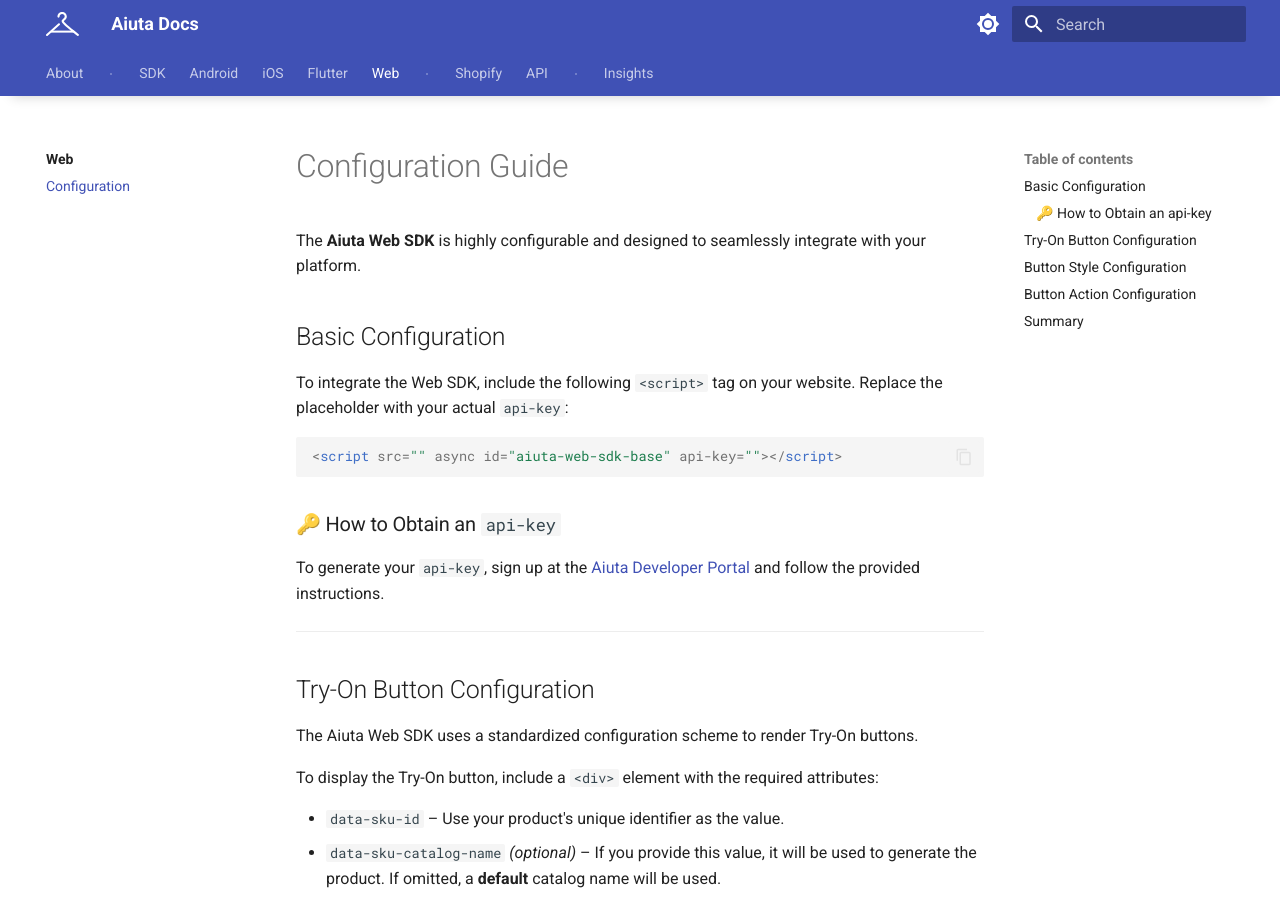
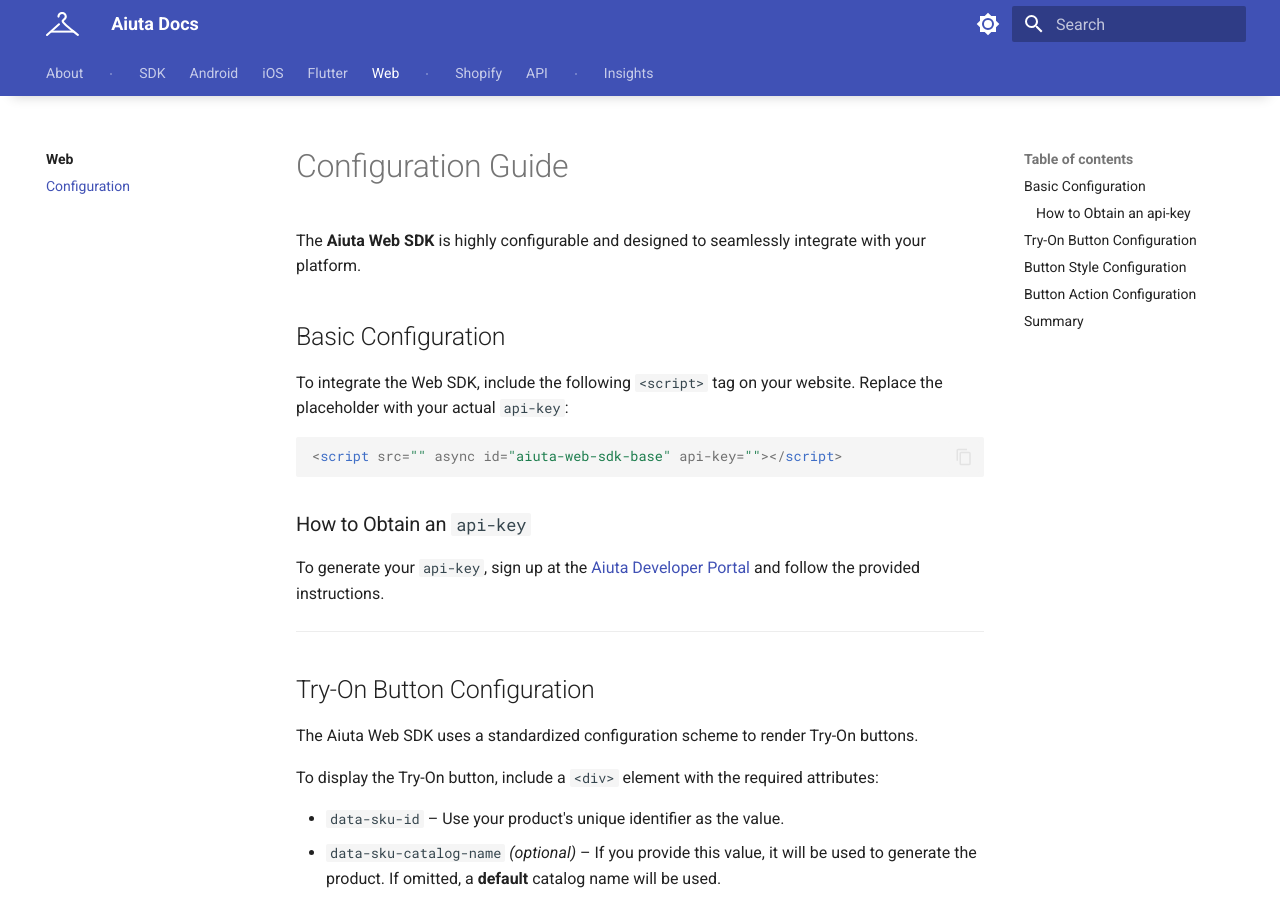
Before and after one commit to aiuta-com/docs, an MkDocs documentation site: the page built from docs/sdk/web/configuration.md, in a window 1280 px wide and 900 px high. Built offline with MkDocs 1.6.1 and Material for MkDocs 9.7.7, drawn with Linux system fonts in a browser that asks for light colours.

Commit message:
Fixed documentation

````diff
--- a/docs/sdk/web/configuration.md
+++ b/docs/sdk/web/configuration.md
@@ -10,7 +10,7 @@
 <script src="" async id="aiuta-web-sdk-base" api-key=""></script>
 ```
 
-### 🔑 How to Obtain an `api-key`
+### How to Obtain an `api-key`
 
 To generate your `api-key`, sign up at the [Aiuta Developer Portal](https://developer.aiuta.com) and follow the provided instructions.
 
````
Also changed, not shown: docs/sdk/web/index.md (+0 -2 lines).
